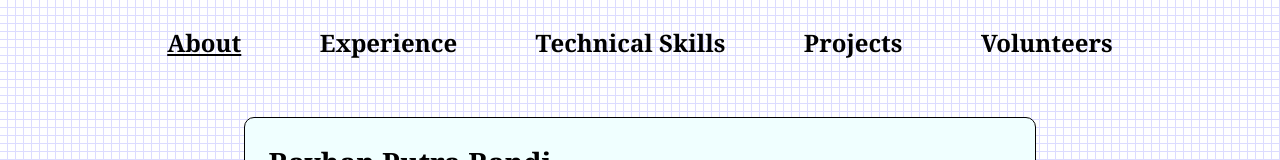
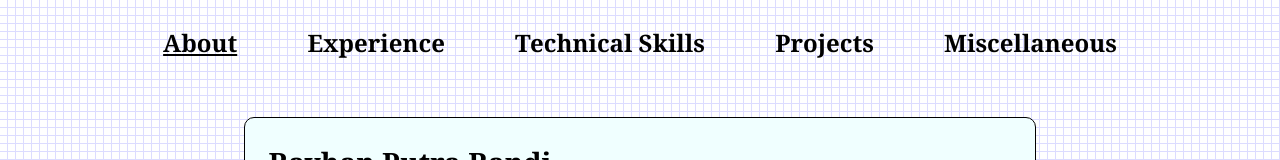
Before and after one commit to rayhanrandi/rayhanrandi.github.io, a plain HTML site: page index.html in a window 1280 px wide. Shown: the top 160 px of the page. Drawn offline with Linux system fonts and the light colour scheme; no server answers.

Commit message:
refactor: change volunteers to misc

```diff
--- a/index.html
+++ b/index.html
@@ -15,7 +15,7 @@
     <a id="experience-button">Experience</a>
     <a id="technical-skills-button">Technical Skills</a>
     <a id="projects-button">Projects</a>
-    <a id="volunteers-button">Volunteers</a>
+    <a id="misc-button">Miscellaneous</a>
 </nav>
 
 <body>
@@ -194,9 +194,9 @@
                     </div>
                 </div>
             </div>
-            <div class="volunteers">
+            <div class="misc">
                 <div class="summary">
-                    <h1 class="section-title">Volunteers</h1>
+                    <h1 class="section-title">Miscellaneous</h1>
                     <div class="summary-content">
                         <!-- todo -->
                         WIP.
--- a/static/css/styles.css
+++ b/static/css/styles.css
@@ -73,7 +73,7 @@ h3 {
     margin-top: 0.1rem;
 }
 
-.about, .experience, .technical-skills, .projects, .volunteers {
+.about, .experience, .technical-skills, .projects, .misc {
     padding: 3%;
     height: 90%;
     display: none;
--- a/static/js/index.js
+++ b/static/js/index.js
@@ -1,5 +1,5 @@
 // Main page logic
-const sections = ['about', 'experience', 'technical-skills', 'projects', 'volunteers'];
+const sections = ['about', 'experience', 'technical-skills', 'projects', 'misc'];
 var currentSectionIndex = 0;
 
 function init() {
@@ -58,4 +58,4 @@ document.querySelector('#about-button').addEventListener('click', () => navigate
 document.querySelector('#experience-button').addEventListener('click', () => navigateCarousel(1));
 document.querySelector('#technical-skills-button').addEventListener('click', () => navigateCarousel(2));
 document.querySelector('#projects-button').addEventListener('click', () => navigateCarousel(3));
-document.querySelector('#volunteers-button').addEventListener('click', () => navigateCarousel(4));
+document.querySelector('#misc-button').addEventListener('click', () => navigateCarousel(4));
```
